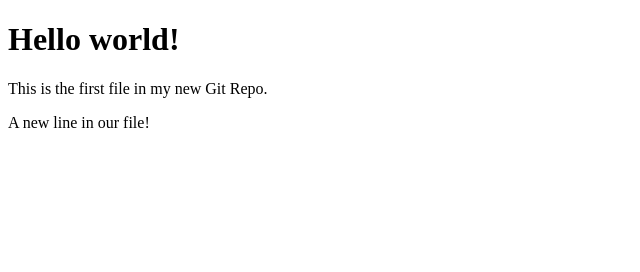
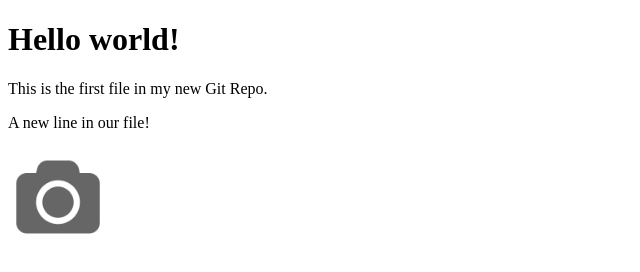
Before and after one commit to Miguel-angel-test-gh/test, a plain HTML site: page index.html in a window 1280 px wide. Shown: the whole page, without its empty margins (0-640 px from the left). Drawn offline with Linux system fonts and the light colour scheme.

Commit message:
Imagen 'camara.png' agregado y index.html modificado

```diff
--- a/index.html
+++ b/index.html
@@ -8,6 +8,6 @@
 <h1>Hello world!</h1>
 <p>This is the first file in my new Git Repo.</p>
 <p>A new line in our file!</p>
-
+<img src="camara.png" alt="camara" width="100" height="100">
 </body>
 </html>
```
Also changed, not shown: camara.png (added).
